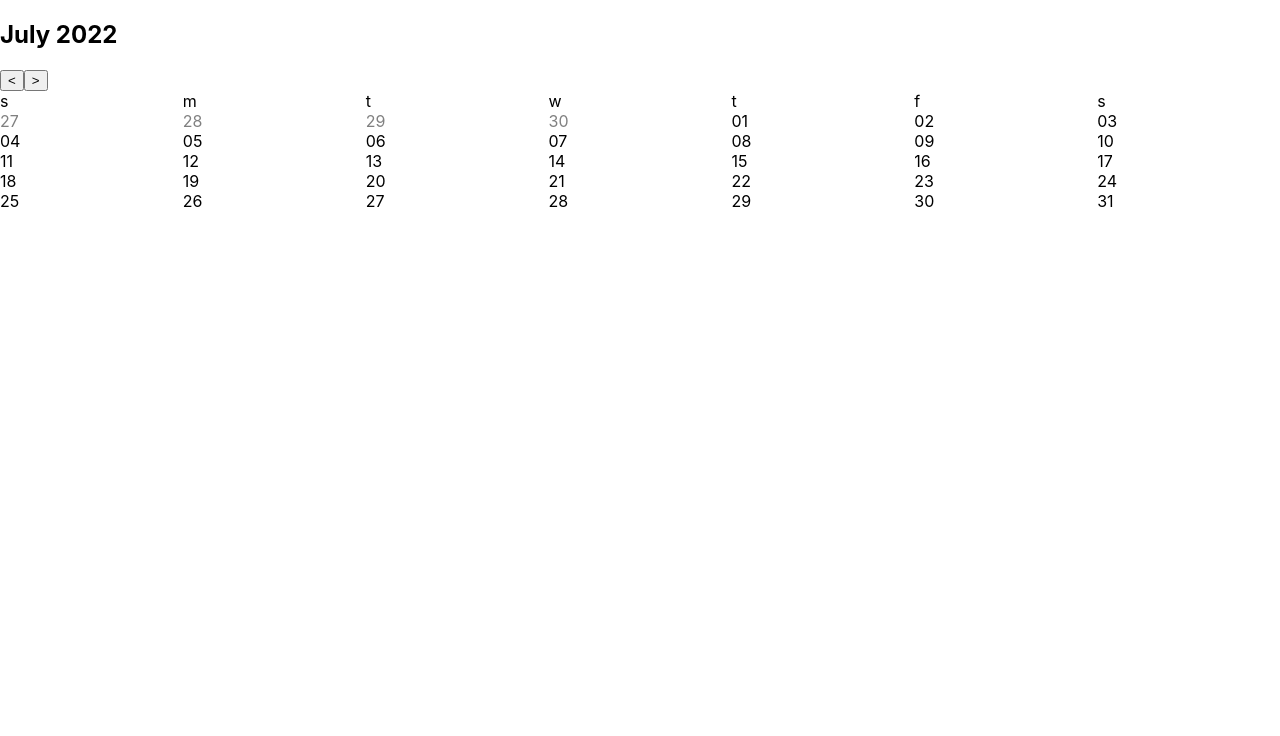
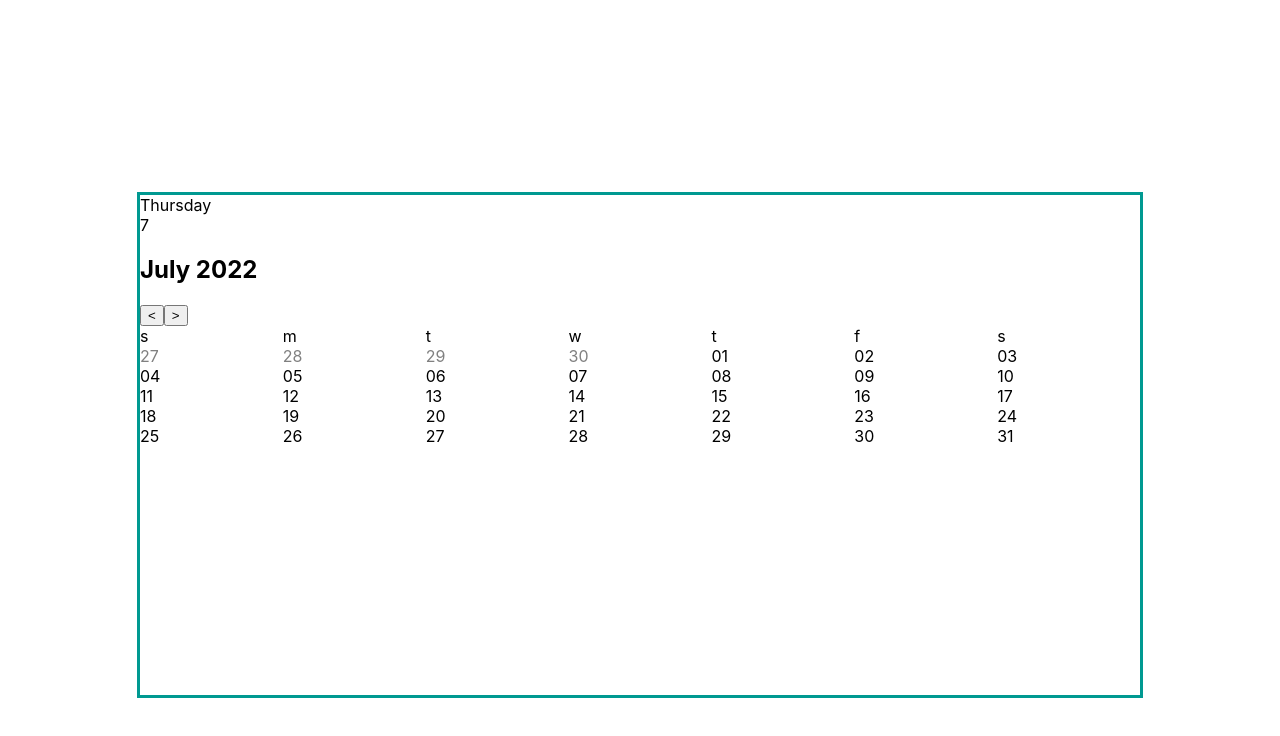
Before and after one commit to ElenYatsenko/js-react-calendar, a React (Create React App) app: page / in a window 1280 px wide. Shown: the top 736 px of the page. Built offline with nearby package versions, Linux system fonts and the light colour scheme.

Commit message:
Refactor components&add style for compinents

```diff
--- a/src/components/Calendar/Calendar.module.scss
+++ b/src/components/Calendar/Calendar.module.scss
@@ -1,12 +1,6 @@
-.seven-of-line {
-  display: grid;
-  grid-template-columns: repeat(7, 1fr);
+.container-calendar {
+  width: 1000px;
+  height: 500px;
+  margin: 15% auto;
+  border: 3px solid #009991;
 }
-
-.prev-next-days {
-  color: grey;
-}
-
-.current-days {
-  color: black;
-}
--- /dev/null
+++ b/src/components/Calendar/CalendarMonth/CalendarMouth.module.scss
@@ -0,0 +1,12 @@
+.seven-of-line {
+  display: grid;
+  grid-template-columns: repeat(7, 1fr);
+}
+
+.prev-next-days {
+  color: grey;
+}
+
+.current-days {
+  color: black;
+}
--- /dev/null
+++ b/src/components/Calendar/CalendarMonth/index.js
@@ -0,0 +1,44 @@
+import React from "react";
+import { format, isSameMonth } from "date-fns";
+import * as calendar from "../../../utils/calendar.js";
+import styles from "./CalendarMouth.module.scss";
+
+const DaysOfWeek = () => {
+  return (
+    <div className={styles["seven-of-line"]}>
+      <span>s</span>
+      <span>m</span>
+      <span>t</span>
+      <span>w</span>
+      <span>t</span>
+      <span>f</span>
+      <span>s</span>
+    </div>
+  );
+};
+
+const CalendarMonth = (props) => {
+  const { date } = props;
+  const mounthData = calendar.getMouthData(date);
+  return (
+    <div>
+      <DaysOfWeek />
+      <div className={styles["seven-of-line"]}>
+        {mounthData.map((day, index) => (
+          <span
+            className={
+              isSameMonth(date, day)
+                ? styles["current-days"]
+                : styles["prev-next-days"]
+            }
+            key={index}
+          >
+            {format(day, "dd")}
+          </span>
+        ))}
+      </div>
+    </div>
+  );
+};
+
+export default CalendarMonth;
--- /dev/null
+++ b/src/components/Calendar/CalendarToday/index.js
@@ -0,0 +1,14 @@
+import React from "react";
+import { format, getDate } from "date-fns";
+
+const CalendarToday = (props) => {
+  const { date } = props;
+  return (
+    <div>
+      <div>{format(date, "EEEE")}</div>
+      <div>{getDate(date)}</div>
+    </div>
+  );
+};
+
+export default CalendarToday;
--- a/src/components/Calendar/index.js
+++ b/src/components/Calendar/index.js
@@ -1,22 +1,9 @@
 import React, { Component } from "react";
-import { add, format, isSameMonth } from "date-fns";
+import { add, format } from "date-fns";
 import { sub } from "date-fns/esm";
-import * as calendar from "./calendar";
+import CalendarMonth from "./CalendarMonth";
+import CalendarToday from "./CalendarToday";
 import styles from "./Calendar.module.scss";
-
-const DaysOfWeek = () => {
-  return (
-    <div className={styles["seven-of-line"]}>
-      <span>s</span>
-      <span>m</span>
-      <span>t</span>
-      <span>w</span>
-      <span>t</span>
-      <span>f</span>
-      <span>s</span>
-    </div>
-  );
-};
 
 class Calendar extends Component {
   constructor(props) {
@@ -38,9 +25,9 @@ class Calendar extends Component {
 
   render() {
     const { date } = this.state;
-    const mounthData = calendar.getMouthData(date);
     return (
-      <div>
+      <div className={styles["container-calendar"]}>
+        <CalendarToday date={date} />
         <header>
           <h2>{format(date, "MMMM yyyy")}</h2>
           <button onClick={() => this.handlerBtnPrev({ months: 1 })}>
@@ -51,23 +38,7 @@ class Calendar extends Component {
           </button>
         </header>
         <div>
-          <div>
-            <DaysOfWeek />
-          </div>
-          <div className={styles["seven-of-line"]}>
-            {mounthData.map((day, index) => (
-              <span
-                className={
-                  isSameMonth(date, day)
-                    ? styles["current-days"]
-                    : styles["prev-next-days"]
-                }
-                key={index}
-              >
-                {format(day, "dd")}
-              </span>
-            ))}
-          </div>
+          <CalendarMonth date={date} />
         </div>
       </div>
     );
--- a/src/components/Calendar/calendar.js
+++ b/src/utils/calendar.js
@@ -1,5 +1,4 @@
 import {
-  getDaysInMonth,
   startOfMonth,
   endOfMonth,
   eachDayOfInterval,
@@ -13,11 +12,9 @@ import {
 } from "date-fns";
 
 export function getMouthData(date) {
+  //1. получить границы текущего месяца
   const startMon = startOfMonth(date);
   const finishMon = endOfMonth(date);
-
-  //1. сколько дней в текущем месяце
-  const countDayInMonth = getDaysInMonth(date);
 
   //2. заполнить массив данными
   const arrayDaysRange = eachDayOfInterval({ start: startMon, end: finishMon });
@@ -31,7 +28,7 @@ export function getMouthData(date) {
   //5. последний день воскресения
   const isSundayDay = nextSunday(finishMon);
 
-  //6. разница дней в слудующем месяце "МИНУС получаем"
+  //6. разница дней в слудующем месяце
   const differenceDaysNext = differenceInDays(isSundayDay, finishMon);
 
   //7.  добавить в начало массива дни
```
